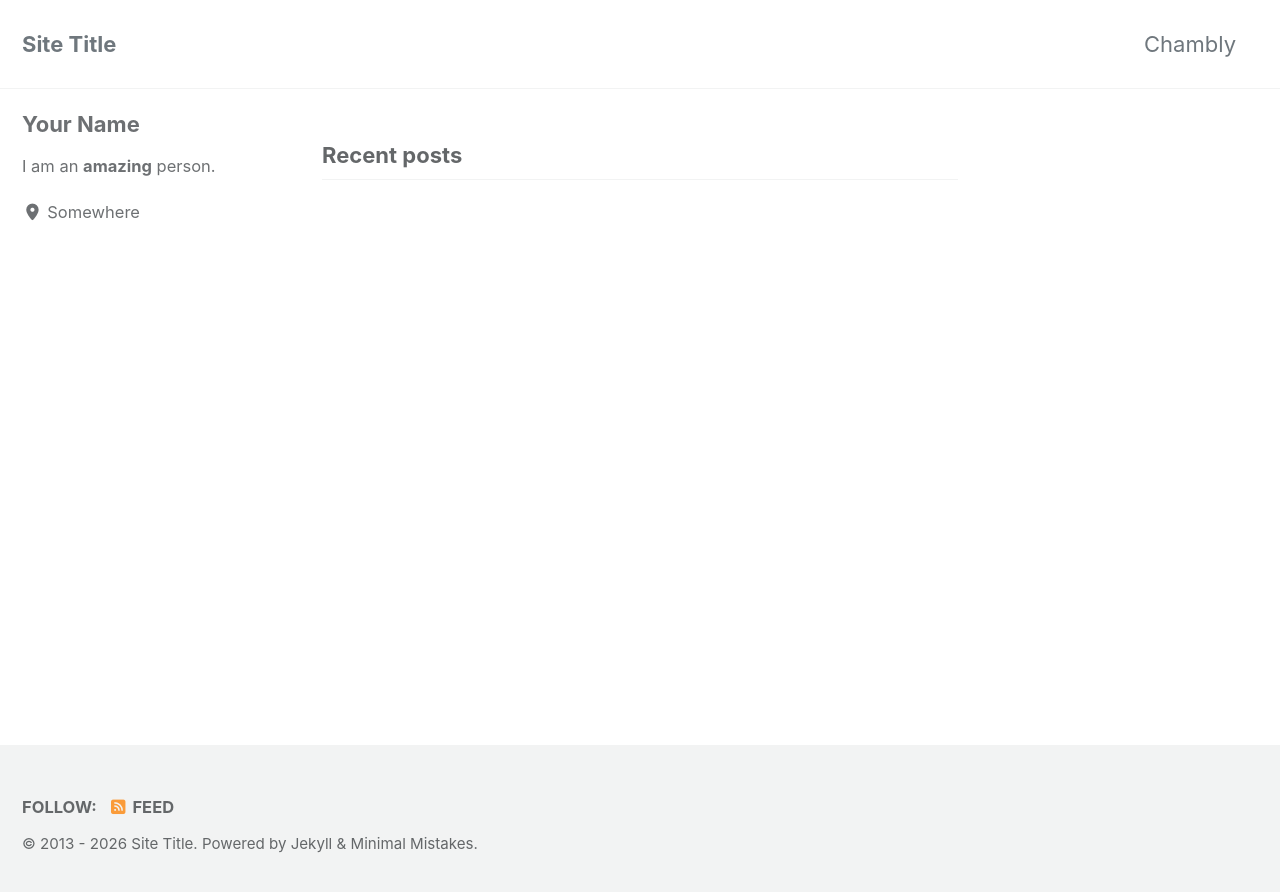
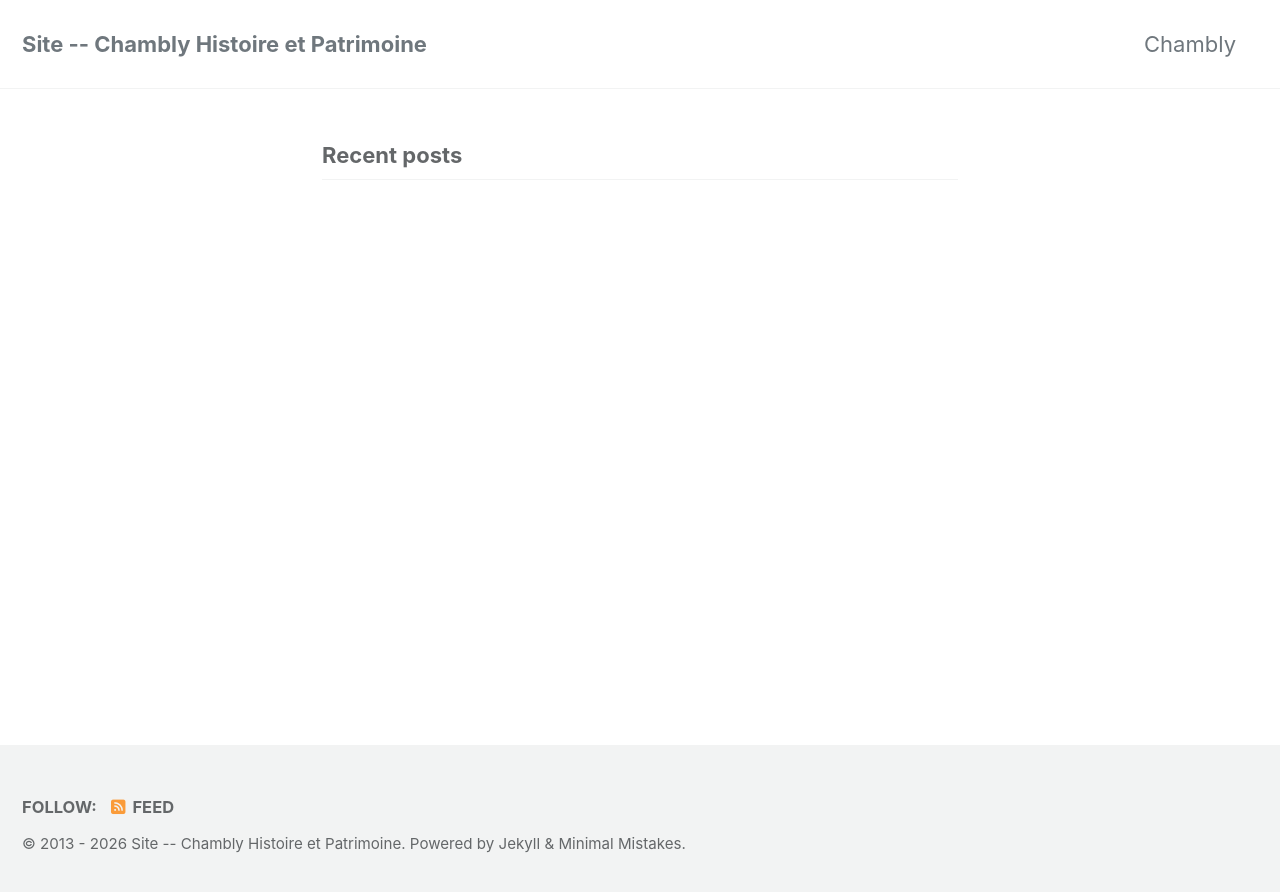
Before and after one commit to chamblyhistoire/chamblyhistoire.github.io, a Jekyll site: the page built from index.html, in a window 1280 px wide. Shown: the top 892 px of the page. Built offline with Jekyll 4.4.1, drawn with Linux system fonts in a browser that asks for light colours; cached includes are drawn as plain includes; the list of posts is cut into pages by our own code.

Commit message:
_config.yml

```diff
--- a/_config.yml
+++ b/_config.yml
@@ -17,11 +17,11 @@ minimal_mistakes_skin    : "default" # "air", "aqua", "contrast", "dark", "dirt"
 # Site Settings
 locale                   : "en-US"
 direction                : # "ltr" (default), "rtl" # set the direction of the page
-title                    : "Site Title"
+title                    : "Site -- Chambly Histoire et Patrimoine"
 title_separator          : "-"
 subtitle                 : # site tagline that appears below site title in masthead
-name                     : "Your Name"
-description              : "An amazing website."
+name                     : "Chambly"
+# description              : "An amazing website."
 url                      : # the base hostname & protocol for your site e.g. "https://mmistakes.github.io"
 baseurl                  : # the subpath of your site, e.g. "/blog"
 repository               : # GitHub username/repo-name e.g. "mmistakes/minimal-mistakes"
@@ -113,32 +113,32 @@ analytics:
 
 
 # Site Author
-author:
-  name             : "Your Name"
-  avatar           : # path of avatar image, e.g. "/assets/images/bio-photo.jpg"
-  bio              : "I am an **amazing** person."
-  location         : "Somewhere"
-  email            :
+#author:
+#  name             : "Your Name"
+#  avatar           : # path of avatar image, e.g. "/assets/images/bio-photo.jpg"
+#  bio              : "I am an **amazing** person."
+#  location         : "Somewhere"
+#  email            :
   # fediverse      : "@you@instance.social"  # used for fediverse:creator meta tag
-  links:
-    - label: "Email"
-      icon: "fas fa-fw fa-square-envelope"
+#  links:
+#    - label: "Email"
+#      icon: "fas fa-fw fa-square-envelope"
       # url: "mailto:your.name@email.com"
-    - label: "Website"
-      icon: "fas fa-fw fa-link"
-      # url: "https://your-website.com"
-    - label: "Twitter"
-      icon: "fab fa-fw fa-square-x-twitter"
-      # url: "https://twitter.com/"
-    - label: "Facebook"
-      icon: "fab fa-fw fa-square-facebook"
-      # url: "https://facebook.com/"
-    - label: "GitHub"
-      icon: "fab fa-fw fa-github"
-      # url: "https://github.com/"
-    - label: "Instagram"
-      icon: "fab fa-fw fa-instagram"
-      # url: "https://instagram.com/"
+#    - label: "Website"
+#      icon: "fas fa-fw fa-link"
+#      # url: "https://your-website.com"
+#    - label: "Twitter"
+#      icon: "fab fa-fw fa-square-x-twitter"
+#      # url: "https://twitter.com/"
+#    - label: "Facebook"
+#      icon: "fab fa-fw fa-square-facebook"
+#      # url: "https://facebook.com/"
+#    - label: "GitHub"
+#      icon: "fab fa-fw fa-github"
+#      # url: "https://github.com/"
+#    - label: "Instagram"
+#      icon: "fab fa-fw fa-instagram"
+#      # url: "https://instagram.com/"
 
 # Site Footer
 footer:
```
